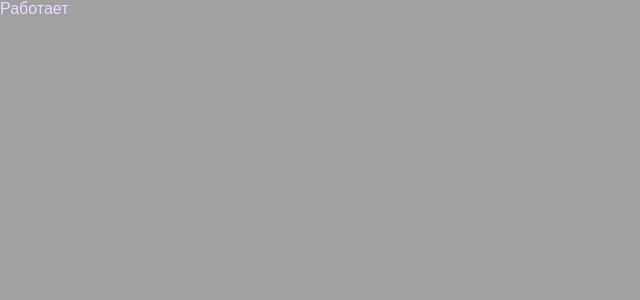
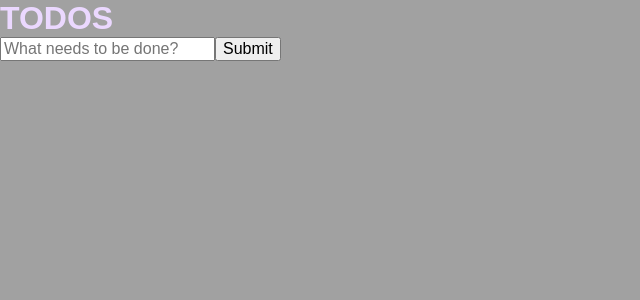
Before and after one commit to Kristuwa/todos, a React (Create React App) app: page / in a window 1280 px wide. Shown: the top 300 px of the page, without its empty margins (0-640 px from the left). Built offline with nearby package versions, Linux system fonts and the light colour scheme; the HTML template or start-up script is replaced by a standard one.

Commit message:
add form and todoList components

```diff
--- a/src/App.tsx
+++ b/src/App.tsx
@@ -1,16 +1,35 @@
-import React, { FC } from "react";
+import React, { useState } from "react";
 import "./App.css";
 import { theme } from "./utils/theme";
 import { ThemeProvider } from "styled-components";
 import { GlobalStyle } from "./GlobalStyle";
+import { FormTodo } from "./components/Form/Form";
+import { TodoList } from "./components/TodoList/TodoList";
+import { FormValues, Todo } from "./types/types";
+import { FormikHelpers } from "formik";
+import { nanoid } from "nanoid";
 
-const App: FC = () => {
+const App = () => {
+  const [todosList, setTodosList] = useState<Todo[]>([]);
+
+  const handleSubmit = (
+    values: FormValues,
+    formikHelpers: FormikHelpers<FormValues>
+  ) => {
+    console.log(values);
+    const newTodo: Todo = { id: nanoid(), todo: values.todo, isDone: false };
+    setTodosList((prevState: Todo[]) => [...prevState, newTodo]);
+    formikHelpers.resetForm();
+  };
+
   return (
     <ThemeProvider theme={theme}>
       <GlobalStyle />
-      <div>
-        <p>Работает</p>
-      </div>
+      <main>
+        <h1>TODOS</h1>
+        <FormTodo handleSubmit={handleSubmit} />
+        <TodoList list={todosList} />
+      </main>
     </ThemeProvider>
   );
 };
--- /dev/null
+++ b/src/components/Form/Form.tsx
@@ -0,0 +1,34 @@
+import { FC } from "react";
+import * as React from "react";
+import { Formik, Form, Field, ErrorMessage, FormikHelpers } from "formik";
+import * as Yup from "yup";
+import { FormValues } from "../../types/types";
+
+const validationSchema = Yup.object().shape({
+  todo: Yup.string().required("Todo is required"),
+});
+
+interface FormProps {
+  handleSubmit: (
+    values: FormValues,
+    formikHelpers: FormikHelpers<FormValues>
+  ) => void;
+}
+
+export const FormTodo: FC<FormProps> = ({ handleSubmit }) => {
+  const initialValues: FormValues = { todo: "" };
+
+  return (
+    <Formik
+      initialValues={initialValues}
+      onSubmit={handleSubmit}
+      validationSchema={validationSchema}
+    >
+      <Form>
+        <Field id="todo" name="todo" placeholder="What needs to be done?" />
+        <ErrorMessage name="todo" />
+        <button type="submit">Submit</button>
+      </Form>
+    </Formik>
+  );
+};
--- /dev/null
+++ b/src/components/TodoItem/TodoItem.tsx
@@ -0,0 +1,17 @@
+import { FC } from "react";
+import { Todo } from "../../types/types";
+
+interface TodoItemProps {
+  task: Todo;
+}
+
+export const TodoItem: FC<TodoItemProps> = ({ task }) => {
+  const { todo, isDone } = task;
+
+  return (
+    <li>
+      <div data-done={isDone}></div>
+      <p>{todo}</p>
+    </li>
+  );
+};
--- /dev/null
+++ b/src/components/TodoList/TodoList.tsx
@@ -0,0 +1,17 @@
+import { FC } from "react";
+import { Todo } from "../../types/types";
+import { TodoItem } from "../TodoItem/TodoItem";
+
+interface TodoListProps {
+  list: Todo[];
+}
+
+export const TodoList: FC<TodoListProps> = ({ list }) => {
+  return (
+    <ul>
+      {list.map((task) => (
+        <TodoItem key={task.id} task={task} />
+      ))}
+    </ul>
+  );
+};
--- /dev/null
+++ b/src/types/types.ts
@@ -0,0 +1,9 @@
+export interface FormValues {
+  todo: string;
+}
+
+export interface Todo {
+  id: string;
+  todo: string;
+  isDone: boolean;
+}
```
